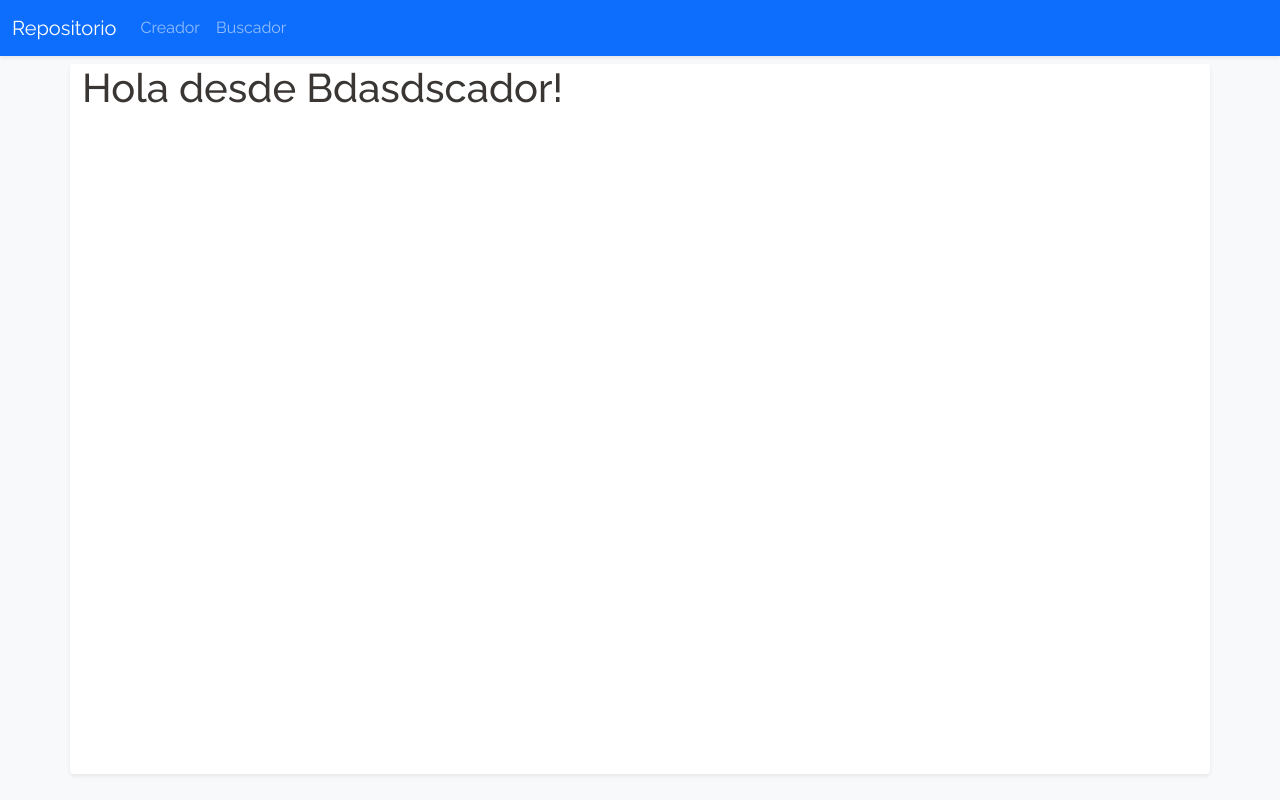
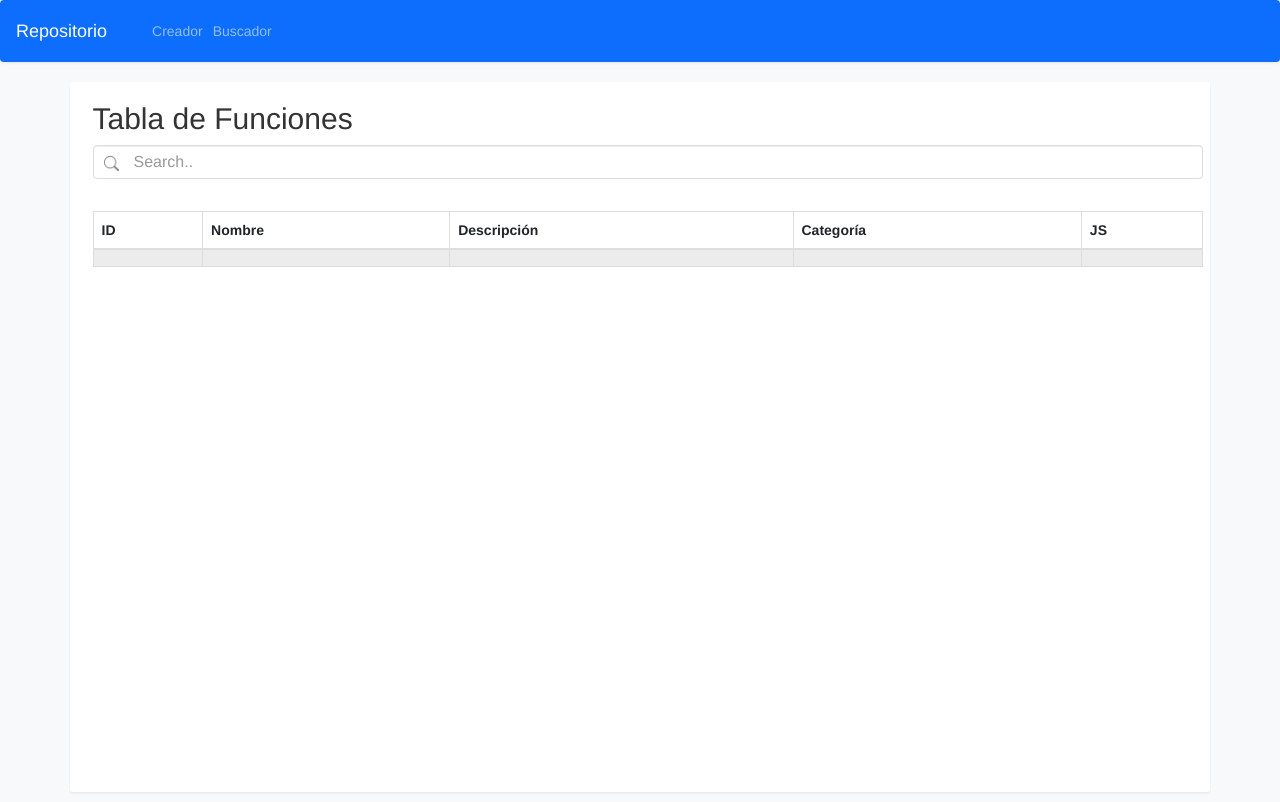
Before and after one commit to AliHashemiS/FrontEnd_WebAPI, a React (Create React App) app: page /dashboard in a window 1280 px wide. Built offline with nearby package versions, Linux system fonts and the light colour scheme.

Commit message:
Created searching view

```diff
--- a/src/app/components/searcher/searcher.tsx
+++ b/src/app/components/searcher/searcher.tsx
@@ -1,11 +1,39 @@
 import React from "react";
-
 export class Searcher extends React.Component {
 
   render() {
     return (
-      <h1>Hola desde Bdasdscador!</h1>
+      <>
+      <head>
+        <title>Bootstrap Example</title>
+        <link rel="stylesheet" href="https://maxcdn.bootstrapcdn.com/bootstrap/3.4.1/css/bootstrap.min.css"></link>
+      </head>
+        <div className="container">
+          <h2>Tabla de Funciones</h2>
+          <input className="form-control" id="myInput" type="text" placeholder="Search.."></input>
+          <br></br>
+          <table className="table table-bordered table-striped">
+            <thead>
+              <tr>
+                <th>ID</th>
+                <th>Nombre</th>
+                <th>Descripción</th>
+                <th>Categoría</th>
+                <th>JS</th>
+              </tr>
+            </thead>
+            <tbody id="myTable">
+              <tr>
+                <td></td>
+                <td></td>
+                <td></td>
+                <td></td>
+                <td></td>
+              </tr>
+            </tbody>
+          </table>
+        </div>
+      </>
     );
   }
-
 }
--- a/src/styles.css
+++ b/src/styles.css
@@ -27,3 +27,15 @@ body {
   transform: translate(-50%, -50%);
   padding: 10px;
 }
+
+#myInput {
+  background-image: url('searchicon.png');
+  background-position: 10px 10px;
+  background-size: 15px;
+  background-repeat: no-repeat;
+  width: 100%;
+  font-size: 16px;
+  padding: 12px 20px 12px 40px;
+  border: 1px solid #ddd;
+  margin-bottom: 12px;
+}
```
Also changed, not shown: src/searchicon.png (added).
